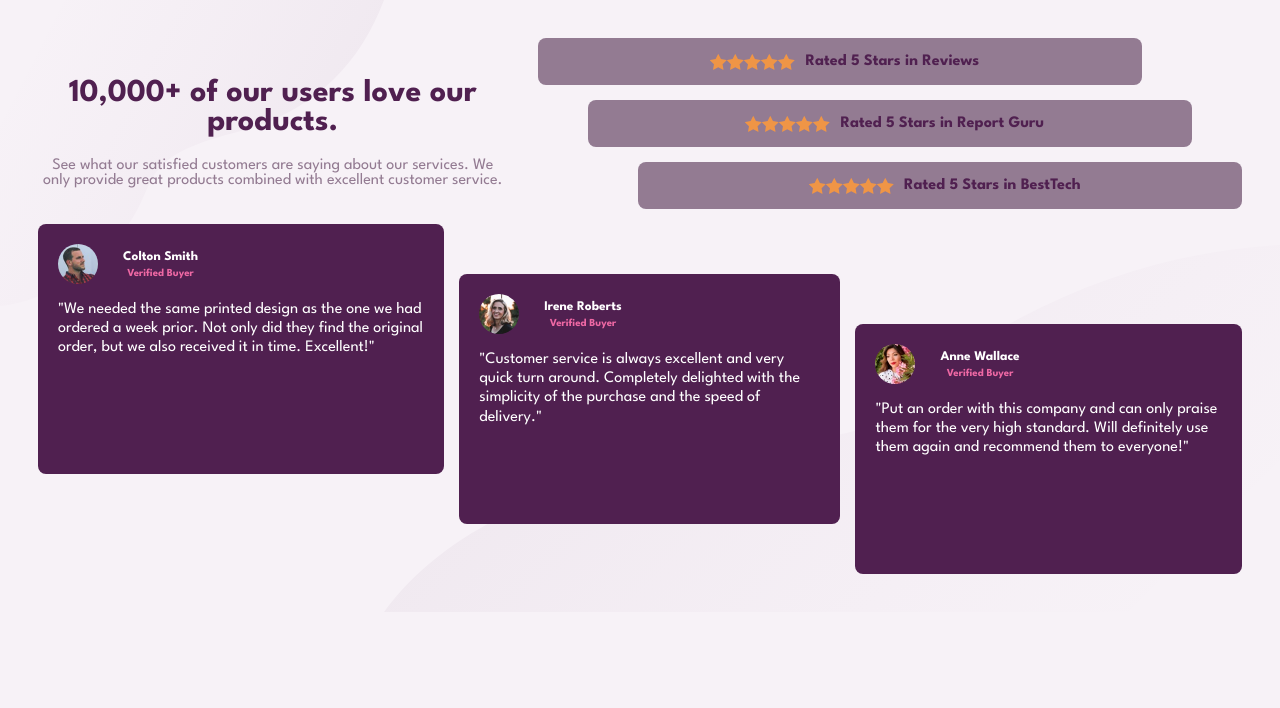
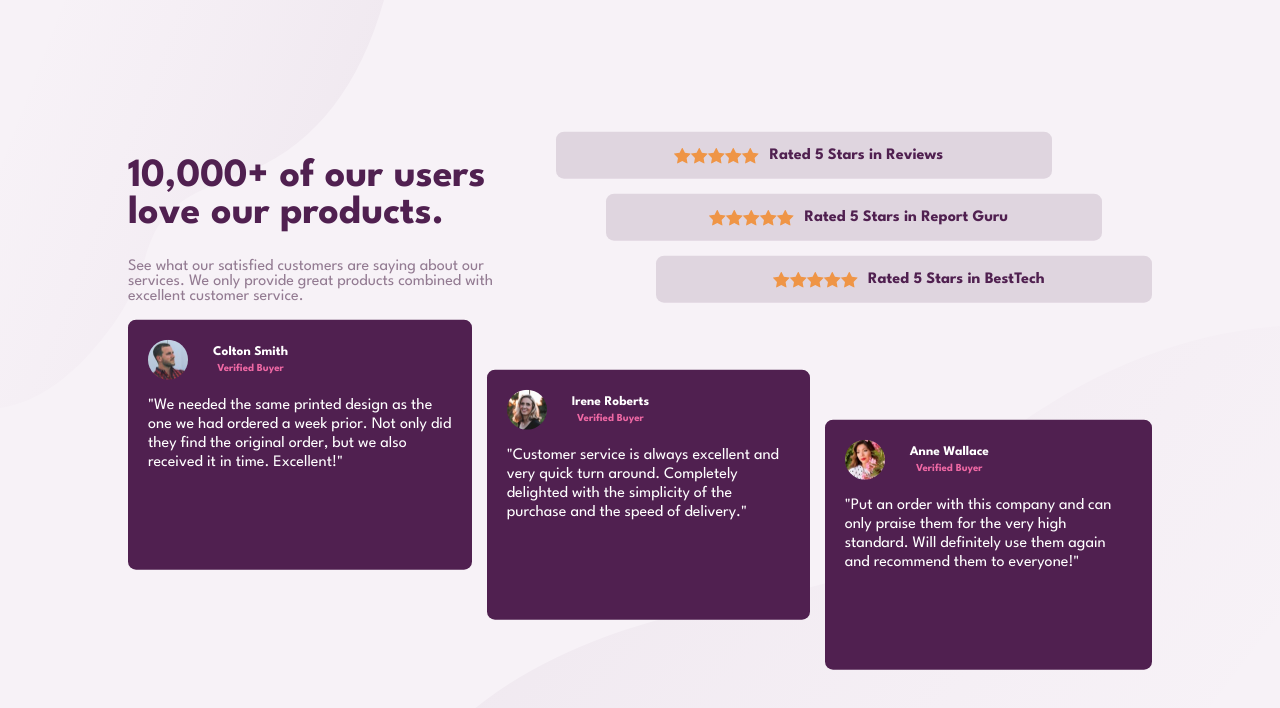
Before and after one commit to StudentMDC/challenge08, a plain HTML site: page index.html in a window 1280 px wide. Drawn offline with Linux system fonts and the light colour scheme.

Commit message:
Modified centering of section and color of flex ratings

```diff
--- a/style.css
+++ b/style.css
@@ -15,6 +15,7 @@ body {
   text-align: center;
   background-image: url("images/bg-pattern-top-mobile.svg");
   background-repeat: no-repeat;
+  height: 100vh;
 }
 @media (min-width:376px) {
   body {
@@ -24,12 +25,15 @@ body {
   }
 }
 .section {
-  margin-left: auto;
-  margin-right: auto;
-  padding: 30px;
+  position: absolute;
+  left: 50%;
+  top: 50%;
+  transform: translate(-50%,-50%);
+  min-width: 80%;
 
 }
 .main {
+  text-align: left;
   display: flex;
   justify-content: space-around;
   flex-direction: column;
@@ -52,6 +56,7 @@ body {
 }
 .main .main-div h1 {
   color: var(--Very-Dark-Magenta);
+  font-size: 2.5em;
 }
 .main .main-div p {
   color: var(--Dark-Grayish-Magenta);
@@ -91,7 +96,7 @@ body {
   flex-direction: column;
   justify-content: center;
   align-items: center;
-  background-color: var(--Dark-Grayish-Magenta);
+  background-color: hsl(303deg 10% 53% / 24%);;
   margin-bottom: 15px;
   border-radius: 8px;
 }
```
